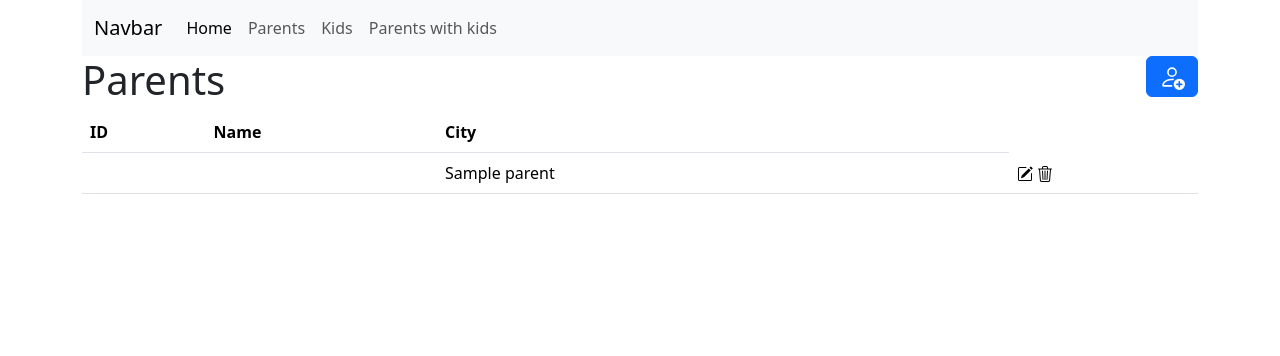
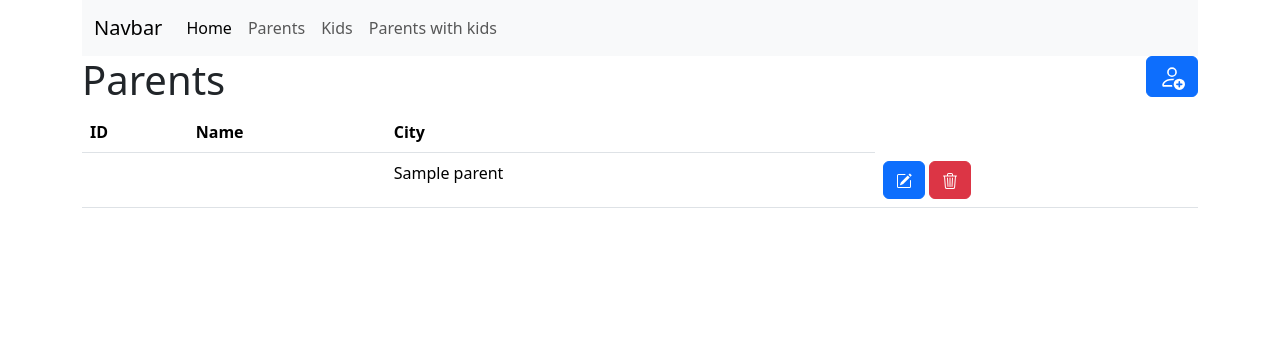
Before and after one commit to glstephens17/hw3, a PHP site: page /parents.php in a window 1280 px wide. Shown: the top 356 px of the page. Run offline with PHP 8.4, Linux system fonts and the light colour scheme; tables that the repository leaves empty or names only in its code hold one stand-in row (values such as "Sample post").

Commit message:
Update view-parents.php

```diff
--- a/view-parents.php
+++ b/view-parents.php
@@ -29,13 +29,17 @@ include "view-parents-newform.php";
      <td><?php echo $parent['city_name']; ?></td>
      <td><a href="parents-pets.php?id=<?php echo $parent['parent_id']; ?>"</a><td>
        <td>
+         <button type="button" class="btn btn-primary" data-bs-toggle="modal" data-bs-target="#edit">
         <svg xmlns="http://www.w3.org/2000/svg" width="16" height="16" fill="currentColor" class="bi bi-pencil-square" viewBox="0 0 16 16">
           <path d="M15.502 1.94a.5.5 0 0 1 0 .706L14.459 3.69l-2-2L13.502.646a.5.5 0 0 1 .707 0l1.293 1.293zm-1.75 2.456-2-2L4.939 9.21a.5.5 0 0 0-.121.196l-.805 2.414a.25.25 0 0 0 .316.316l2.414-.805a.5.5 0 0 0 .196-.12l6.813-6.814z"/>
           <path fill-rule="evenodd" d="M1 13.5A1.5 1.5 0 0 0 2.5 15h11a1.5 1.5 0 0 0 1.5-1.5v-6a.5.5 0 0 0-1 0v6a.5.5 0 0 1-.5.5h-11a.5.5 0 0 1-.5-.5v-11a.5.5 0 0 1 .5-.5H9a.5.5 0 0 0 0-1H2.5A1.5 1.5 0 0 0 1 2.5v11z"/>
         </svg>
+         </button>
+         <button type="button" class="btn btn-danger" data-bs-toggle="modal" data-bs-target="#delete">
          <svg xmlns="http://www.w3.org/2000/svg" width="16" height="16" fill="currentColor" class="bi bi-trash3" viewBox="0 0 16 16">
           <path d="M6.5 1h3a.5.5 0 0 1 .5.5v1H6v-1a.5.5 0 0 1 .5-.5ZM11 2.5v-1A1.5 1.5 0 0 0 9.5 0h-3A1.5 1.5 0 0 0 5 1.5v1H2.506a.58.58 0 0 0-.01 0H1.5a.5.5 0 0 0 0 1h.538l.853 10.66A2 2 0 0 0 4.885 16h6.23a2 2 0 0 0 1.994-1.84l.853-10.66h.538a.5.5 0 0 0 0-1h-.995a.59.59 0 0 0-.01 0H11Zm1.958 1-.846 10.58a1 1 0 0 1-.997.92h-6.23a1 1 0 0 1-.997-.92L3.042 3.5h9.916Zm-7.487 1a.5.5 0 0 1 .528.47l.5 8.5a.5.5 0 0 1-.998.06L5 5.03a.5.5 0 0 1 .47-.53Zm5.058 0a.5.5 0 0 1 .47.53l-.5 8.5a.5.5 0 1 1-.998-.06l.5-8.5a.5.5 0 0 1 .528-.47ZM8 4.5a.5.5 0 0 1 .5.5v8.5a.5.5 0 0 1-1 0V5a.5.5 0 0 1 .5-.5Z"/>
         </svg>
+         </button>
 
        </td>
    </tr>
```
